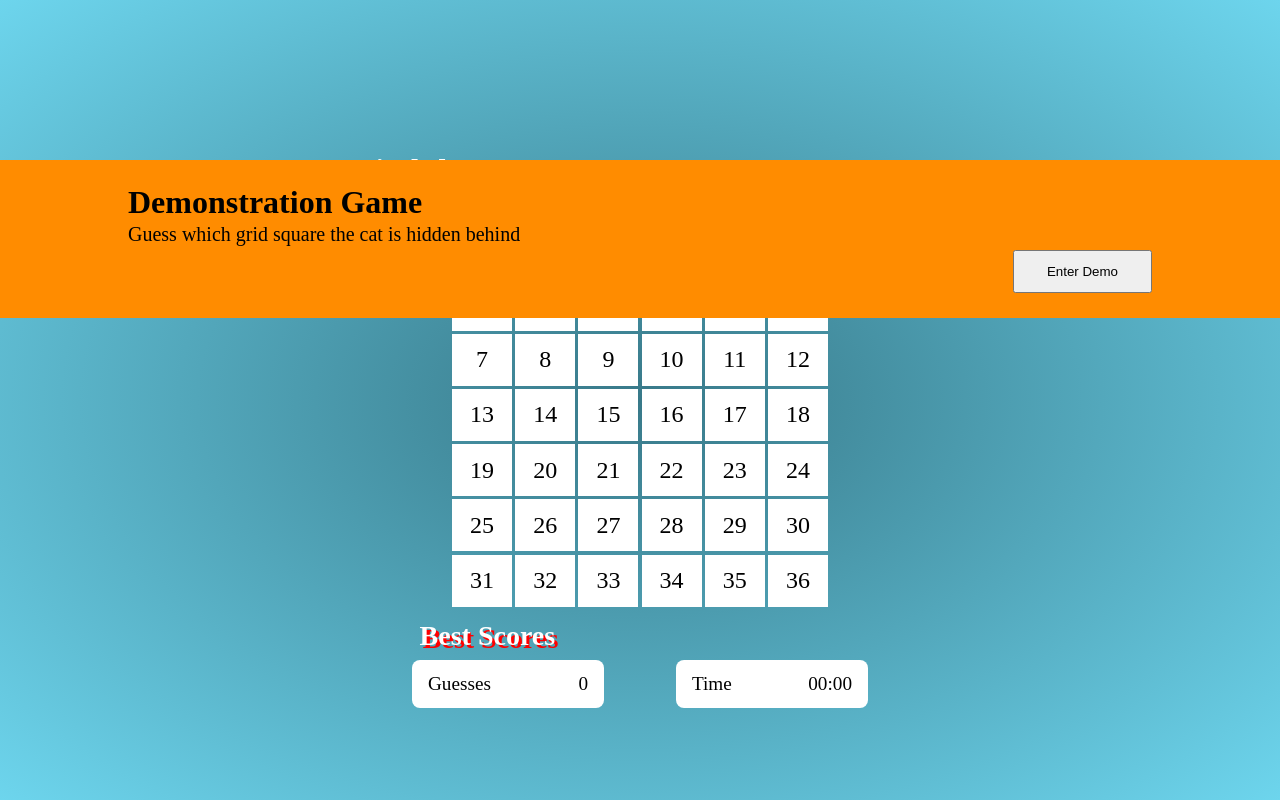
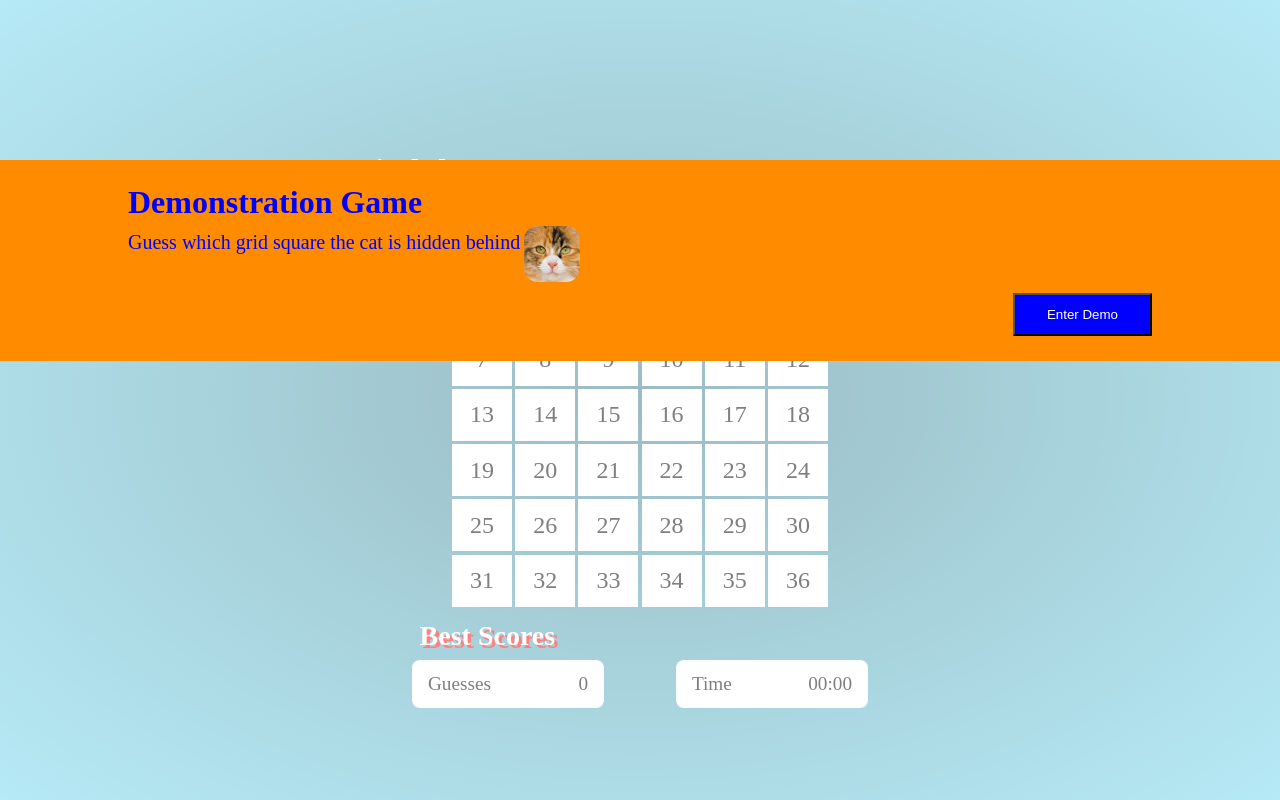
Before and after one commit to marianneporter/FindTheCatAng, an Angular app: page / in a window 1280 px wide. Built offline with nearby package versions, Linux system fonts and the light colour scheme.

Commit message:
added demo banner

```diff
--- a/src/app/app.component.html
+++ b/src/app/app.component.html
@@ -1,4 +1,5 @@
-<div class="content">
+<div class="content"
+     [@enable]="enable">
     <app-cat-game></app-cat-game>
 </div>
 
--- a/src/app/app.component.ts
+++ b/src/app/app.component.ts
@@ -1,11 +1,26 @@
+import { trigger, state, style, transition, animate } from '@angular/animations';
 import { Component } from '@angular/core';
 import { AppStateService } from './_services/app-state.service';
 
 @Component({
   selector: 'app-root',
   templateUrl: './app.component.html',
-  styleUrls: ['./app.component.scss']
+  styleUrls: ['./app.component.scss'],
+  animations: ([
+    trigger('enable', [
+        state('enabled', style ({
+            opacity: '1'
+        })),
+        state('disabled', style ({
+            opacity: '0.5',
+        })),
+        transition('disabled => enabled', [
+            animate('2s 1s ease')
+        ])
+    ]),
+  ])
 })
+
 export class AppComponent {
     title = 'FindTheCat';
 
@@ -13,6 +28,8 @@ export class AppComponent {
         return this.appState.displayWarning ? 'disabled' : 'enabled';
     }
 
-    constructor(private appState: AppStateService) { }
+    constructor(private appState: AppStateService) {
+        console.log('displayWarning is ' + this.appState.displayWarning);
+    }
 
 }
--- a/src/app/demo-warning/demo-warning.component.html
+++ b/src/app/demo-warning/demo-warning.component.html
@@ -3,12 +3,16 @@
             [@warningVisibility]="warningVisibility"
             [@warningPosition]="warningPosition">
     <h1>Demonstration Game</h1>
-    <h4>Guess which grid square the cat is hidden behind</h4>
+    <div class="guess-grid">
+        <h4>Guess which grid square the cat is hidden behind </h4>
+        <div class="cat-pic">
+            <img src="assets/catsface.jpg" alt="">
+        </div>
+    </div>
+
     <div class="button-area">
-        <button mat-raised-button
-        color="primary"
-        type="button"
-        (click)="startDemo()">Enter Demo</button>
+        <button type="button"
+               (click)="startDemo()">Enter Demo</button>
     </div>
 
 </div>
--- a/src/app/demo-warning/demo-warning.component.scss
+++ b/src/app/demo-warning/demo-warning.component.scss
@@ -7,7 +7,7 @@
     width: 100vw;
     z-index:12;
     background-color: #ff8c00;
-    color: var(--color-primary);
+    color: blue;
     padding: 2% 10%;
     line-height: 2rem;
 
@@ -16,10 +16,24 @@
         font-weight: 600;
     }
 
-    h4 {
-        font-size: 1.25rem;
-        font-weight: 400;
+    .guess-grid {
+        display: flex;
+        gap: 0.25rem;
+        margin-top: 0.5rem;
+        h4 {
+            font-size: 1.25rem;
+            font-weight: 400;
+
+           }
+        .cat-pic {
+            img {
+                max-width: 3.5rem;
+                border-radius: 25%;
+            }
+        }
     }
+
+
 }
 
 .button-area {
@@ -27,20 +41,10 @@
 
     button {
         padding: 0.75rem 2rem;
+        background-color: blue;
+        color: white;
     }
 
+
+
 }
-
-// .warning-text {
-//     margin: 0 auto;
-//     height: auto;
-//     width: auto;
-// }
-
-// h6, button {
-//     display: inline-block;
-// }
-
-// button {
-//     margin-left: 3rem;
-// }
--- a/src/index.html
+++ b/src/index.html
@@ -5,6 +5,7 @@
   <title>FindTheCat</title>
   <base href="/">
   <meta name="viewport" content="width=device-width, initial-scale=1">
+  <meta name="robots" content="noindex">
   <link rel="icon" type="image/x-icon" href="favicon.ico">
   <link rel="apple-touch-icon" href="apple-touch-icon.png" />
 </head>
```
